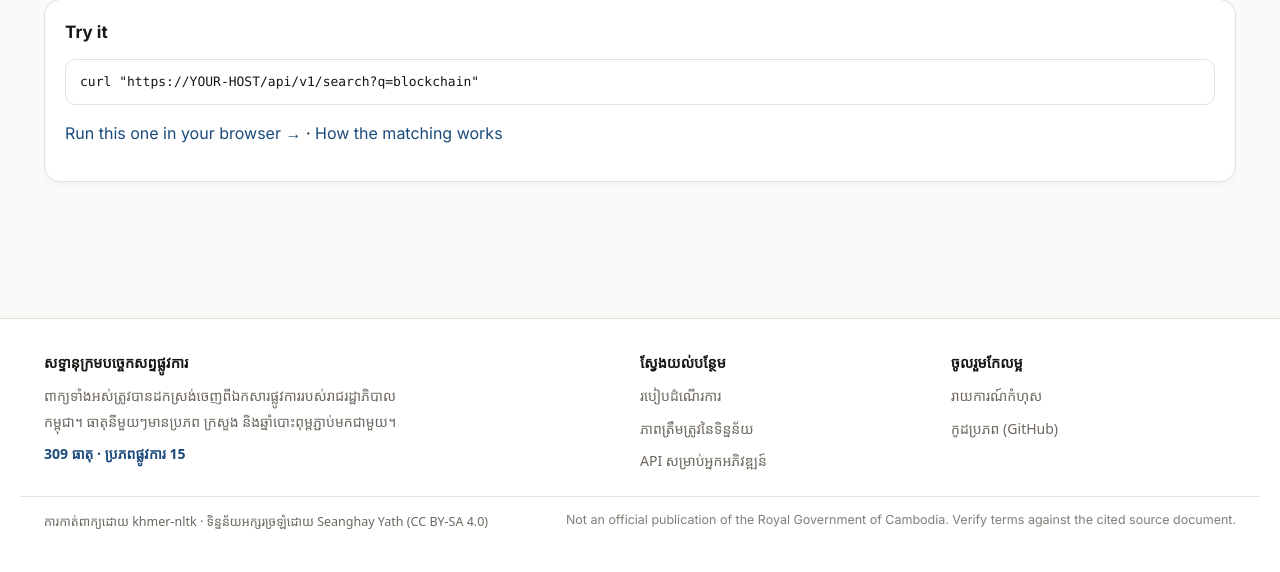
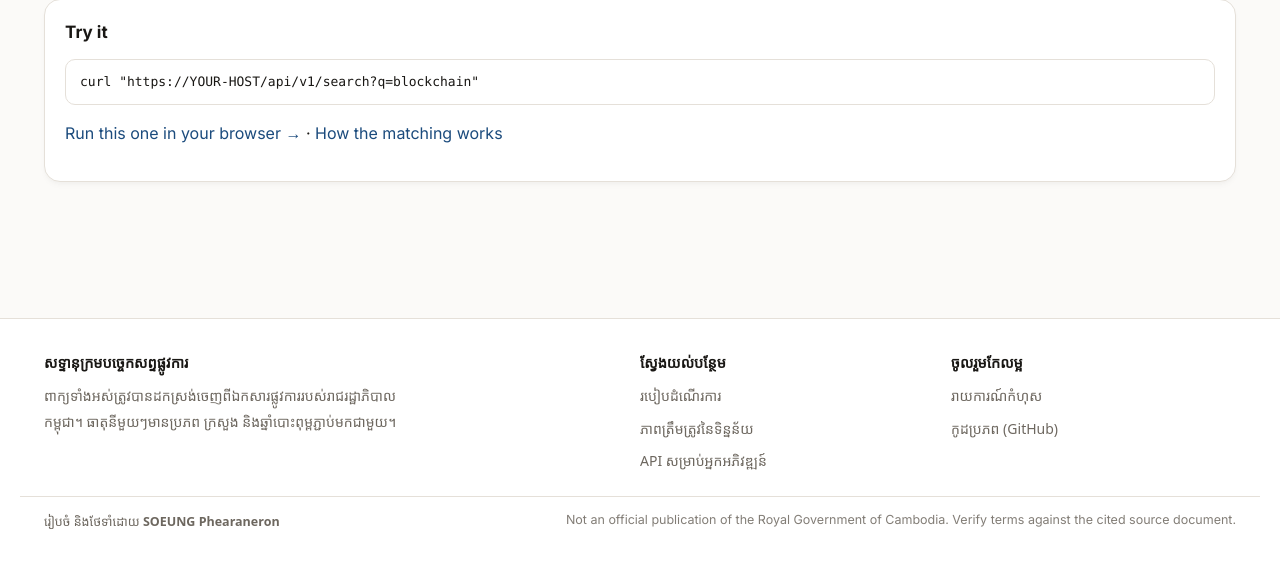
Before and after one commit to pr0meth4us/khmer-lexicon, a Flask app: page /api in a window 1280 px wide. Shown: the part 1947-2519 px from the top of the page. Run offline with Flask 3, Linux system fonts and the light colour scheme; some web fonts are replaced.

Commit message:
style(web): cite the author, drop the credits and stats lines, pin the footer
  - removes the entry/source count line and the khmer-nltk / Seanghay Yath
    credits line from the footer. The CC BY-SA attribution obligation is still
    met where the derived works actually are — dist/near_duplicates.md,
    dist/ocr_suspects.md and the script docstrings each credit the source by
    name and licence — and the served application redistributes none of that
    data.
  - credits SOEUNG Phearaneron as author and maintainer, linked to GitHub.
  - the footer now sits at the bottom of the viewport on short pages: body is a
    flex column and main absorbs the slack.

Fixes a regression introduced by that last change in the same commit: as a
column flex item, main's 'margin: 0 auto' overrode align-items:stretch and
shrank it to its content width, collapsing the search box from 1152px to about
220px. main needs an explicit width:100%.

```diff
--- a/web/templates/base.html
+++ b/web/templates/base.html
@@ -71,6 +71,12 @@
 html { -webkit-text-size-adjust: 100%; scroll-behavior: smooth; }
 body {
   margin: 0;
+  /* Sticky footer: the page is a column, main absorbs the slack, so the footer
+     sits at the bottom of the viewport on short pages and after the content on
+     long ones. */
+  min-height: 100vh;
+  display: flex;
+  flex-direction: column;
   background: var(--bg);
   color: var(--ink);
   font-family: 'Kantumruy Pro', system-ui, sans-serif;
@@ -256,7 +262,11 @@ button.primary:hover {
 .muted { color: var(--muted); }
 .hint { color: var(--muted); font-size: 14px; margin: 12px 0 0; }
 
+/* width:100% is required — as a column flex item, main's `margin: 0 auto`
+   otherwise overrides align-items:stretch and shrinks it to its content. */
+main { flex: 1 0 auto; width: 100%; }
 footer {
+  flex-shrink: 0;
   border-top: 1px solid var(--line);
   margin-top: 40px;
   background: var(--card);
@@ -272,7 +282,6 @@ footer {
 .foot-col { display: flex; flex-direction: column; gap: 6px; }
 .foot-title { color: var(--ink); font-weight: 700; font-size: 14.5px; margin-bottom: 2px; }
 .foot-about p { margin: 0; line-height: 1.85; max-width: 46ch; }
-.foot-stat { color: var(--brand); font-weight: 600; }
 .foot-col a { color: var(--muted); text-decoration: none; width: fit-content;
   border-bottom: 1px solid transparent; }
 .foot-col a:hover { color: var(--brand); border-bottom-color: var(--brand); }
@@ -328,7 +337,6 @@ footer {
       <div class="foot-title">សទ្ទានុក្រមបច្ចេកសព្ទផ្លូវការ</div>
       <p>ពាក្យទាំងអស់ត្រូវបានដកស្រង់ចេញពីឯកសារផ្លូវការរបស់រាជរដ្ឋាភិបាលកម្ពុជា។
          ធាតុនីមួយៗមានប្រភព ក្រសួង និងឆ្នាំបោះពុម្ពភ្ជាប់មកជាមួយ។</p>
-      <p class="foot-stat">{{ '{:,}'.format(about.entries) }} ធាតុ · ប្រភពផ្លូវការ {{ about.sources|length }}</p>
     </div>
 
     <div class="foot-col">
@@ -346,9 +354,8 @@ footer {
   </div>
 
   <div class="foot-bottom">
-    <span>ការកាត់ពាក្យដោយ <a href="https://github.com/VietHoang1512/khmer-nltk" target="_blank" rel="noopener">khmer-nltk</a>
-      · ទិន្នន័យអក្សរច្រឡំដោយ <a href="https://huggingface.co/seanghay" target="_blank" rel="noopener">Seanghay Yath</a>
-      (CC BY-SA 4.0)</span>
+    <span>រៀបចំ និងថែទាំដោយ
+      <a href="https://github.com/pr0meth4us" target="_blank" rel="noopener"><b>SOEUNG Phearaneron</b></a></span>
     <span class="en">Not an official publication of the Royal Government of Cambodia.
       Verify terms against the cited source document.</span>
   </div>
```
